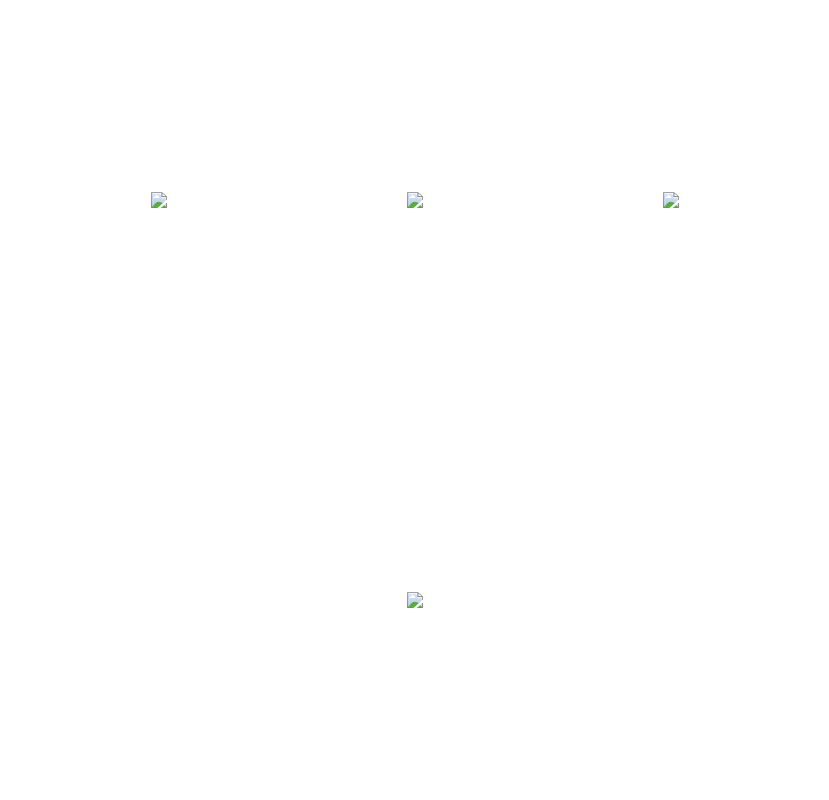
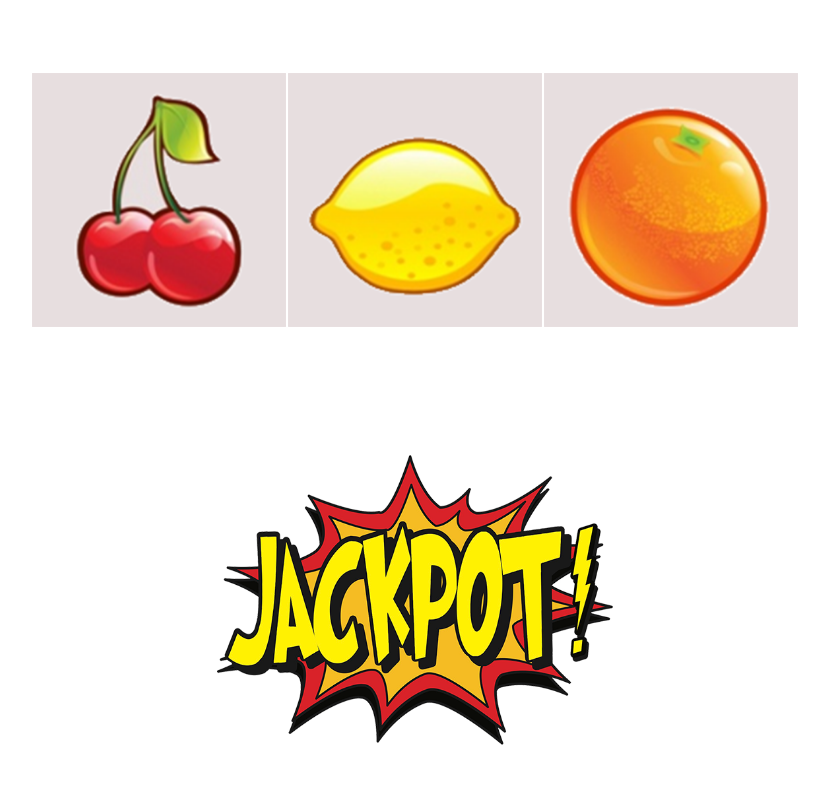
Before and after one commit to DavPen2001/Slot-Machine, a plain HTML site: page index.html in a window 1280 px wide. Shown: the whole page, without its empty margins (225-1054 px from the left). Drawn offline with Linux system fonts and the light colour scheme.

Commit message:
Update index.html

```diff
--- a/index.html
+++ b/index.html
@@ -12,24 +12,24 @@
 		<div class="row">
 			<!-- FIRST SLOT -->
 			<div class="col center-content">
-				<img src="images/cherry_slot.PNG" class="restrict-img-size" id="slot1" onclick="nextImage(this)"/>
+				<img src="cherry_slot.PNG" class="restrict-img-size" id="slot1" onclick="nextImage(this)"/>
 			</div>
 			<!-- SECOND SLOT -->
 			<div class="col center-content">
-				<img src="images/lemon_slot.PNG" class="restrict-img-size" id="slot2" onclick="nextImage2(this)"/>
+				<img src="lemon_slot.PNG" class="restrict-img-size" id="slot2" onclick="nextImage2(this)"/>
 			</div>
 			<!-- THIRD SLOT -->
 			<div class="col center-content">
-				<img src="images/orange_slot.PNG" class="restrict-img-size" id="slot3" onclick="nextImage3(this)"/>
+				<img src="orange_slot.PNG" class="restrict-img-size" id="slot3" onclick="nextImage3(this)"/>
 			</div>
 		</div>
 
 		<!-- BOTTOM ROW -->
 		<div class="row center-content">
-			<img src="images/jackpot.png" class="button restrict-img-size" onclick="checkColors(this)"/>
+			<img src="jackpot.png" class="button restrict-img-size" onclick="checkColors(this)"/>
 		</div>
 
-		<audio src="sounds/winner.mp3" type="audio/mp3" id="you-win"></audio>
+		<audio src="winner.mp3" type="audio/mp3" id="you-win"></audio>
 
 		<script src="script.js"></script>
 	</body>
```
